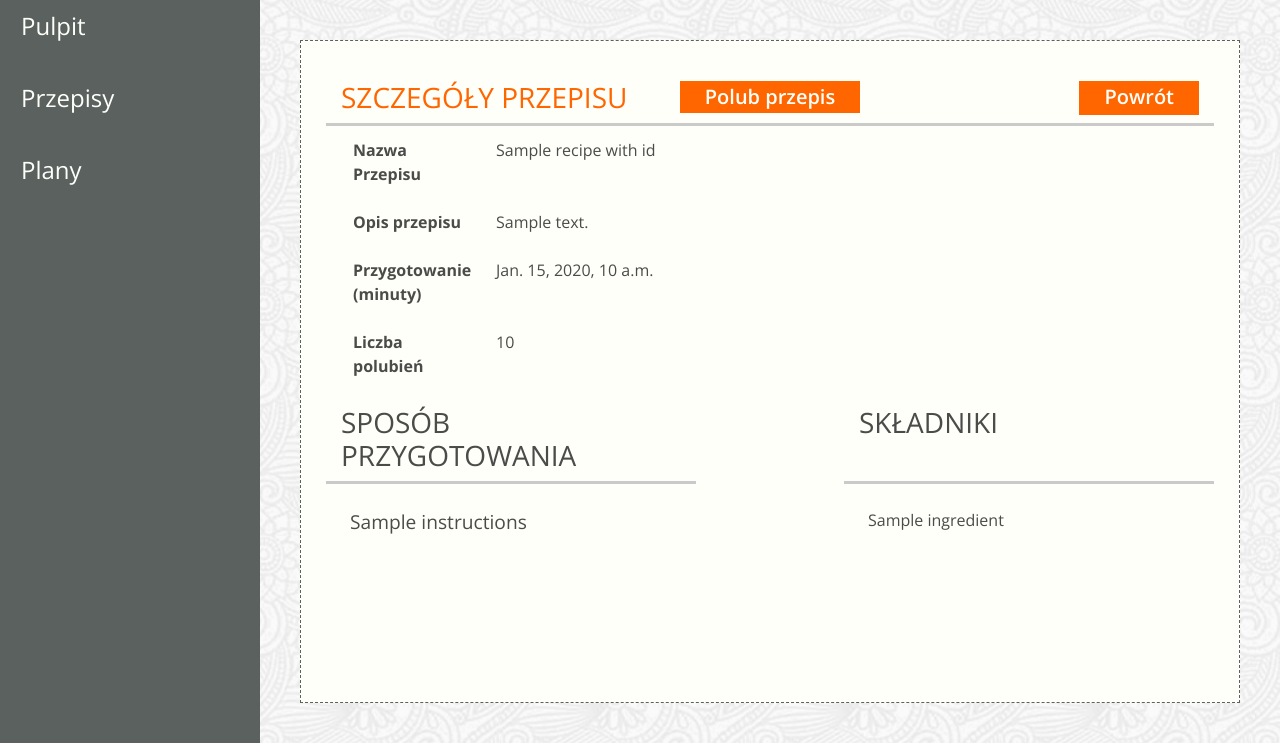
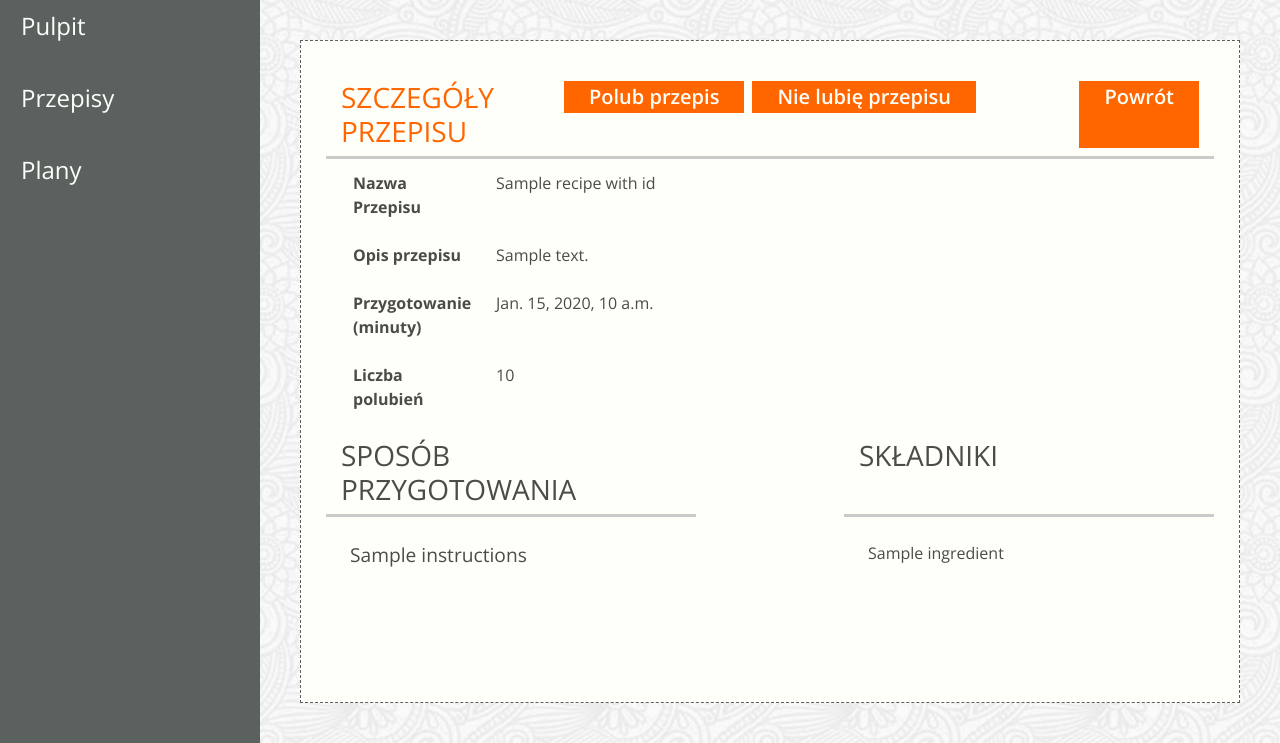
Before and after one commit to JazzDoggo/Jedzonko_ScrumLab, a Django app: template jedzonko/templates/app-recipe-details.html in a window 1280 px wide. Shown: the part 84-827 px from the top of the page. Run offline with Django 3.2, Linux system fonts and the light colour scheme; the template is opened without the code that fills it: most values are stand-ins (such as "Sample title", 1, 10 or a date in 2020); some libraries are stand-ins or nearby versions; some web fonts are replaced.

Commit message:
feature-11.1 done

```diff
--- a/jedzonko/templates/app-recipe-details.html
+++ b/jedzonko/templates/app-recipe-details.html
@@ -12,7 +12,8 @@
                 <form action="{% url 'recipe-id' id=recipe_with_id.id %}" method="post">
                     {% csrf_token %}
                     <div class="col d-flex justify-content-end mb-2">
-                        <button id="like" class="btn btn-color rounded-0 pt-0 pb-0 pr-4 pl-4">Polub przepis</button>
+                        <button id="like" name="like" class="btn btn-color rounded-0 pt-0 pb-0 pr-4 pl-4">Polub przepis</button>
+                        <button name="dislike" class="btn btn-color rounded-0 pt-0 pb-0 pr-4 pl-4 ml-2">Nie lubię przepisu</button>
                     </div>
                 </form>
 
--- a/jedzonko/views.py
+++ b/jedzonko/views.py
@@ -86,7 +86,10 @@ class RecipeDetailView(View):
 
     def post(self, request, id):  # DODAWANIE LIKE/POST METHOD
         recipe_with_id = Recipe.objects.get(id=id)
-        recipe_with_id.votes += 1
+        if 'like' in request.POST:
+            recipe_with_id.votes += 1
+        elif 'dislike' in request.POST:
+            recipe_with_id.votes -= 1
         recipe_with_id.save()
         return redirect(reverse('recipe-id', kwargs={'id': id}))
 
```
